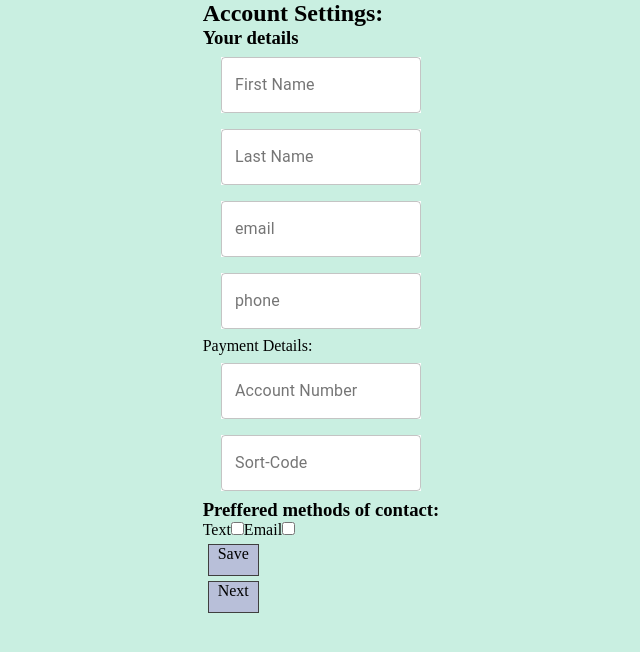
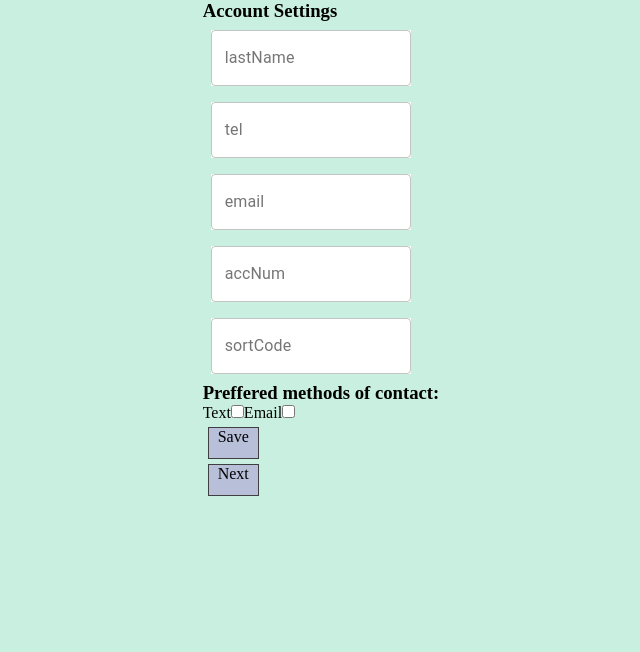
Before and after one commit to SchoolOfCode/final-project-stretch-goals, a Next.js app in the folder client/: page /components/TutorSettings in a window 1280 px wide. Shown: the top 652 px of the page, without its empty margins (319-959 px from the left). Built offline with nearby package versions, Linux system fonts and the light colour scheme; a web font is replaced by a local one.

Commit message:
forms refactored

```diff
--- a/client/pages/components/TutorSettings/TutorAccountSettingsForm/index.js
+++ b/client/pages/components/TutorSettings/TutorAccountSettingsForm/index.js
@@ -1,40 +1,26 @@
 import css from "./TutorAcountSettingsForm.module.css";
 import InputField from "../../InputField/InputField";
+import { Input } from "@material-ui/core";
 
 // refactor using a map over the stuff.
 
-export default function TutorAccountSettingsForm({ onChange }) {
+export default function TutorAccountSettingsForm({ onChange, formData }) {
+  const keys = Object.keys(formData);
+  const newKeys = keys.slice(1, 6);
+
   return (
     <>
-      <div className={css.page1}>
-        <h2>Account Settings:</h2>
-        <div className={css.accountForm}>
-          <h3> Your details</h3>
+      <h3>Account Settings</h3>
+      {newKeys.map(item => {
+        return (
           <InputField
-            className={css.first}
-            name="firstName"
-            label="First Name"
+            label={item}
             onChange={onChange}
+            type="text"
+            name={item}
           />
-          <InputField
-            className={css.last}
-            label="Last Name"
-            onChange={onChange}
-          />
-          <InputField className={css.email} label="email" onChange={onChange} />
-          <InputField className={css.phone} label="phone" onChange={onChange} />
-        </div>
-        <h3 className={css.payment}></h3> Payment Details:
-        <InputField
-          className={css.acc}
-          label="Account Number"
-          onChange={onChange}
-        />
-        <InputField
-          className={css.sortcode}
-          label="Sort-Code"
-          onChange={onChange}
-        />
+        );
+      })}
       <h3 className={css.contact}>Preffered methods of contact:</h3>
       <label>
         Text
@@ -42,13 +28,8 @@ export default function TutorAccountSettingsForm({ onChange }) {
       </label>
       <label>
         Email
-          <input
-            onChange={onChange}
-            name="emailContact"
-            type="checkbox"
-          ></input>
+        <input onChange={onChange} name="emailContact" type="checkbox"></input>
       </label>
-      </div>
     </>
   );
 }
--- a/client/pages/components/TutorSettings/TutorProfileSettingsForm/index.js
+++ b/client/pages/components/TutorSettings/TutorProfileSettingsForm/index.js
@@ -1,12 +1,36 @@
+import InputField from "../../InputField/InputField";
+
 export default function TutorProfileSettingsForm({
   handleChange,
-  tutorSettings
+  formData,
+  onChange
 }) {
+  const keys = Object.keys(formData);
+  const newKeys = keys.slice(8, 14);
+  // if fetch request sends the data in the correct order we should be able to map through from a certain index
   return (
     <>
-      <div>
       <h2>Profile Settings</h2>
-        <label>
+      {newKeys.map(item => {
+        return (
+          <InputField
+            label={item}
+            onChange={handleChange}
+            type="text"
+            name={item}
+          />
+        );
+      })}
+      <p>upload image</p>
+      <input name="img_url" type="file" onChange={handleChange}></input>
+      <p>upload video url</p>
+      <input name="img_url" type="file" onChange={handleChange}></input>
+    </>
+  );
+}
+
+{
+  /* <label>
 Subjects:{" "}
 <input onChange={handleChange} name="subjects" type="text"></input>
 </label>
@@ -40,8 +64,5 @@ export default function TutorProfileSettingsForm({
 <label>
 Years Experience:{" "}
 <input onChange={handleChange} name="exp" type="text"></input>
-        </label>
-      </div>
-    </>
-  );
+</label> */
 }
--- a/client/pages/components/TutorSettings/index.js
+++ b/client/pages/components/TutorSettings/index.js
@@ -1,4 +1,4 @@
-import React, { useState } from "react";
+import React, { useState, useEffect } from "react";
 import TutorProfileSettingsForm from "./TutorProfileSettingsForm/index";
 import TutorAccountSettingsForm from "./TutorAccountSettingsForm";
 import css from "./TutorSettings.module.css";
@@ -18,14 +18,14 @@ const initialState = {
   bio: "",
   teachingLevel: "",
   location: "",
+  price: null,
+  exp: "",
   img_url: "",
-  vid_url: "",
-  price: null,
-  exp: ""
+  vid_url: ""
 };
 
 export default function TutorSettings() {
-  const [tutorSettings, setTutorSettings] = useState(initialState);
+  const [formData, setFormData] = useState(initialState);
   const [toggleDisplay, setToggleDisplay] = useState(false);
 
   function onChange(e) {
@@ -33,12 +33,12 @@ export default function TutorSettings() {
     const newState = e.target.value;
     const name = e.target.name;
     //setTutotSetting has an argument which is a function or anything else, containing old state
-    setTutorSettings(oldState => ({ ...oldState, [name]: newState }));
+    setFormData(oldState => ({ ...oldState, [name]: newState }));
   }
 
   function handleSubmit(e) {
     e.preventDefault();
-    console.log(tutorSettings);
+    console.log(formData);
     updateAccount();
   }
 
@@ -47,16 +47,29 @@ export default function TutorSettings() {
     setToggleDisplay(!toggleDisplay);
   }
 
+  // Function will run on page render so that we can populate our input fields with the data from our fetch request.
+  // need params to get correct users data.
+  // useEffect(() => {
+  //   async function getAccountDetails() {
+  //     const res = await fetch(
+  //       `https://e9farpt6x0.execute-api.eu-west-1.amazonaws.com/dev/tutors/${id}`
+  //     );
+  //     const data = await res.json();
+  //     setFormData(data);
+  //   }
+  // }, []);
+
+  // Send a PUT request to update the backend
   async function updateAccount() {
     const res = await fetch(
       "https://e9farpt6x0.execute-api.eu-west-1.amazonaws.com/dev/tutors",
       {
-        method: "POST",
+        method: "PUT",
         headers: {
           "Content-Type": "application/json"
         },
         body: JSON.stringify({
-          ...tutorSettings
+          ...formData
         })
       }
     );
@@ -71,8 +84,9 @@ export default function TutorSettings() {
         {!toggleDisplay ? (
           <>
             <TutorAccountSettingsForm
-              tutorSettings={tutorSettings}
+              tutorSettings={formData}
               onChange={onChange}
+              formData={formData}
             />
             <Button text="Save" handleClick={handleSubmit}></Button>
             <Button text="Next" handleClick={handlePageChange}></Button>
@@ -81,8 +95,9 @@ export default function TutorSettings() {
           <>
             <div className={css.page1}>
               <TutorProfileSettingsForm
-                tutorSettings={tutorSettings}
+                tutorSettings={formData}
                 onChange={onChange}
+                formData={formData}
               />
               <Button text="Back" handleClick={handlePageChange}></Button>
               <Button text="Save" handleClick={handleSubmit}></Button>
--- a/client/pages/index.js
+++ b/client/pages/index.js
@@ -44,8 +44,8 @@ export default function Home() {
         <div
           style={{
             position: "absolute",
-            "padding-left": "25vw",
-            "padding-top": "20vh"
+            paddingLeft: "25vw",
+            paddingTop: "20vh"
           }}
         >
           {displayLogin ? <LoginWindow /> : null}
```
Lines whose indentation alone changed are shown as unchanged.
